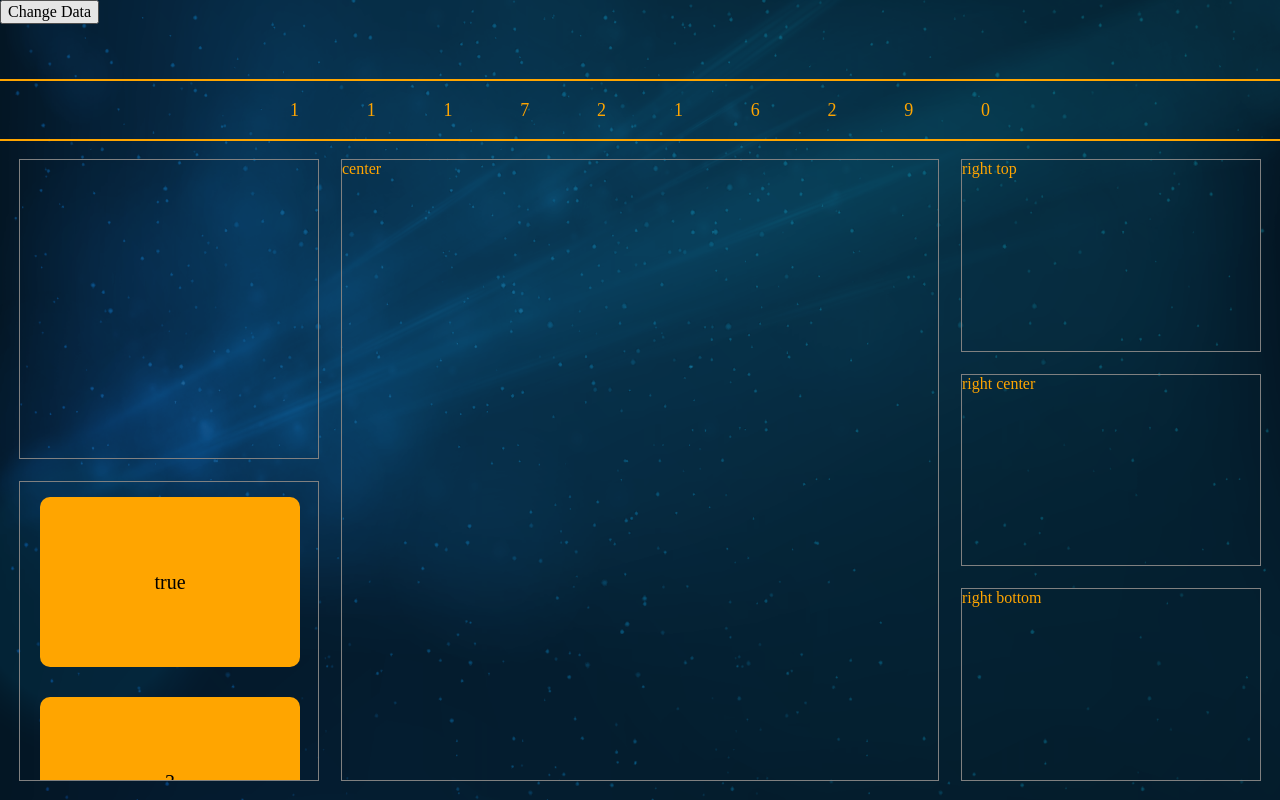
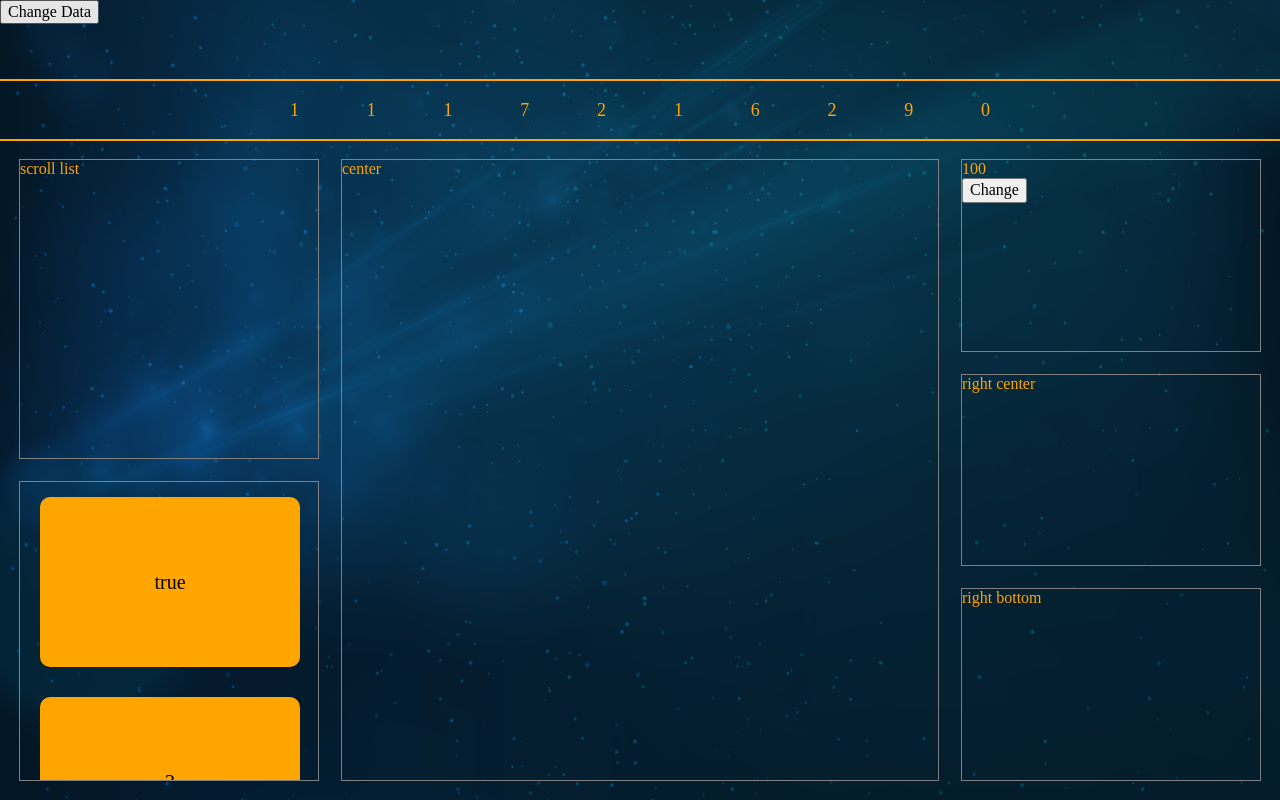
Before and after one commit to ShirleyZmj/big-data-view, a React (Create React App) app: page /home in a window 1280 px wide. Built offline with nearby package versions, Linux system fonts and the light colour scheme; no server answers.

Commit message:
react-countup lib realization

```diff
--- /dev/null
+++ b/src/components/CountTo/index.tsx
@@ -0,0 +1,76 @@
+import gsap from "gsap";
+import {
+  createRef,
+  forwardRef,
+  useEffect,
+  useImperativeHandle,
+  useRef,
+  useState,
+} from "react";
+import styled from "styled-components";
+
+export interface ICountToProps {
+  duration?: number;
+  /**
+   * value: undefined时候为非受控模式
+   */
+  value?: number;
+  defaultValue?: number;
+  decimals?: number;
+}
+
+export interface ICountToAction {
+  setValue: (value: number) => void;
+  getValue: () => number;
+}
+
+export const useCountTo = () => {
+  const countToAction = createRef<ICountToAction>();
+  return {
+    countToAction,
+  };
+};
+
+export const CountTo = forwardRef<ICountToAction, ICountToProps>(
+  ({ duration = 1, value, defaultValue = 0, decimals = 0 }, ref) => {
+    const initialValue = value === undefined ? defaultValue : value;
+    const [renderNumber, setRenderNumber] = useState(initialValue);
+
+    const targetValueRef = useRef(initialValue);
+    const _setValue = (value: number) => {
+      if (targetValueRef.current === value) {
+        return;
+      }
+      gsap.to(targetValueRef, {
+        current: value,
+        duration: duration,
+        ease: "ease-out",
+        onUpdate: () => {
+          const valueFormatDecimal = Number(
+            targetValueRef.current.toFixed(decimals)
+          );
+          setRenderNumber(valueFormatDecimal);
+        },
+      });
+    };
+
+    const _getValue = () => {
+      return targetValueRef.current;
+    };
+
+    useImperativeHandle(ref, () => {
+      return {
+        setValue: _setValue,
+        getValue: _getValue,
+      };
+    });
+
+    useEffect(() => {
+      _setValue(value || 0);
+    }, [_setValue, value]);
+
+    return <CountToWrapper>{renderNumber}</CountToWrapper>;
+  }
+);
+
+const CountToWrapper = styled.div``;
--- a/src/pages/home/index.tsx
+++ b/src/pages/home/index.tsx
@@ -3,10 +3,11 @@ import BottomLeftPart from "@/components/BottomLeftPart";
 import { useEffect, useState } from "react";
 import styled from "styled-components";
 import TopLeftPart from "@/components/TopLeftPart";
+import { CountTo, useCountTo } from "@/components/CountTo";
 
 const Home = () => {
   const [loading, setLoading] = useState(true);
-
+  const { countToAction } = useCountTo();
   useEffect(() => {
     const imgs = document.querySelectorAll("img");
     if (!imgs) {
@@ -23,6 +24,15 @@ const Home = () => {
       });
     });
   }, []);
+
+  const [count, setCount] = useState(100);
+  const handleClick = () => {
+    const alter = Math.ceil(Math.random() * 100);
+    setCount(count + alter);
+
+    // const oldValue = countToAction.current?.getValue() || 0;
+    // countToAction.current?.setValue(oldValue + alter);
+  };
 
   const getRandom = () => {
     return Math.floor(Math.random() * 10000000000);
@@ -45,15 +55,19 @@ const Home = () => {
 
       <Content>
         <GridItem name="lt">
-          <TopLeftPart />
+          {/* <TopLeftPart /> */}
           {/* left top */}
+          scroll list
         </GridItem>
         <GridItem name="lb">
           <BottomLeftPart />
           {/* left bottom */}
         </GridItem>
         <GridItem name="c">center</GridItem>
-        <GridItem name="rt">right top</GridItem>
+        <GridItem name="rt">
+          <CountTo value={count} ref={countToAction} />
+          <button onClick={handleClick}>Change</button>
+        </GridItem>
         <GridItem name="rc">right center</GridItem>
         <GridItem name="rb">right bottom</GridItem>
       </Content>
```
